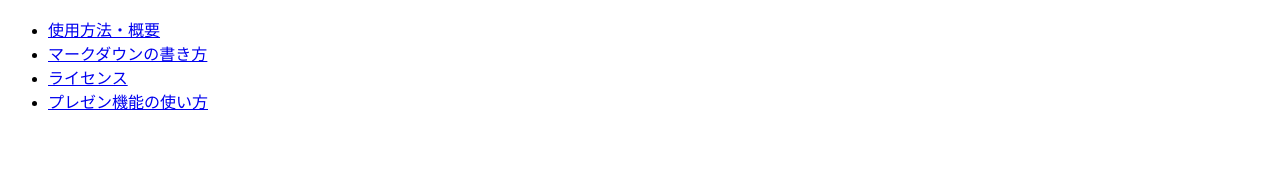
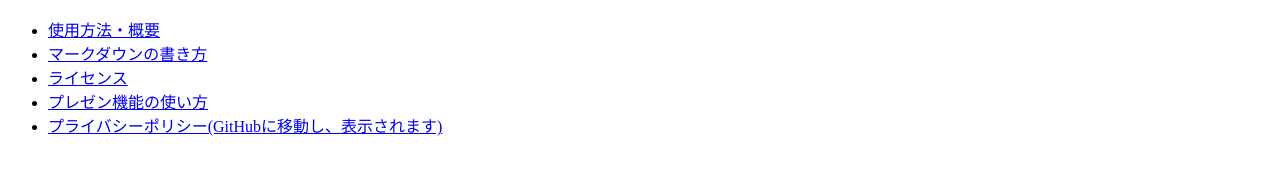
Before and after one commit to SorutoProject/MD-Share, a plain HTML site: page help/index.html in a window 1280 px wide. Shown: the part 124-298 px from the top of the page. Drawn offline with Linux system fonts and the light colour scheme.

Commit message:
Add Privacy Policy

```diff
--- a/help/index.html
+++ b/help/index.html
@@ -12,5 +12,6 @@
 <li><a href="./markdown.html">マークダウンの書き方</a></li>
 <li><a href="./license.html">ライセンス</a></li>
 <li><a href="./presentation.html">プレゼン機能の使い方</a></li>
+<li><a href="https://github.com/SorutoProject/MD-Share/blob/master/help/PrivacyPolicy.md">プライバシーポリシー(GitHubに移動し、表示されます)</a></li>
 </ul>
 </html>
```
Also changed, not shown: 1 other file.
